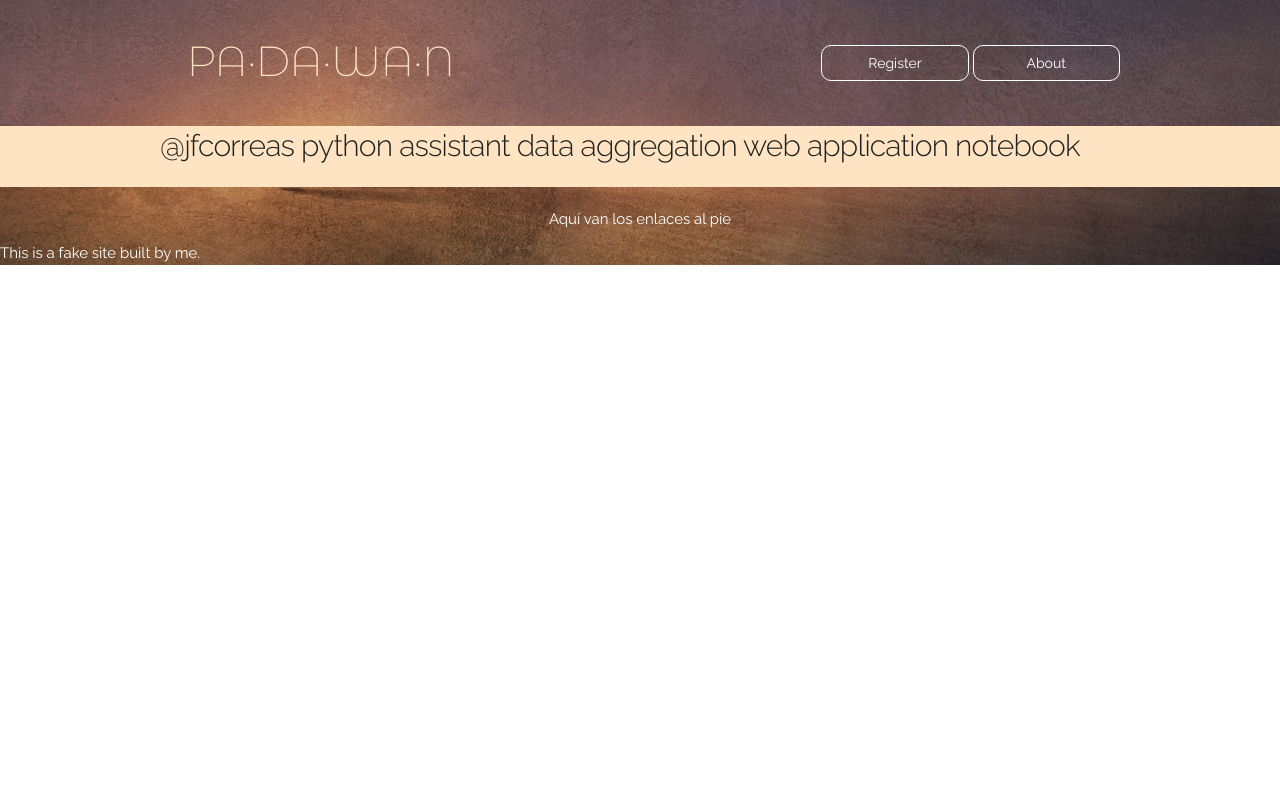
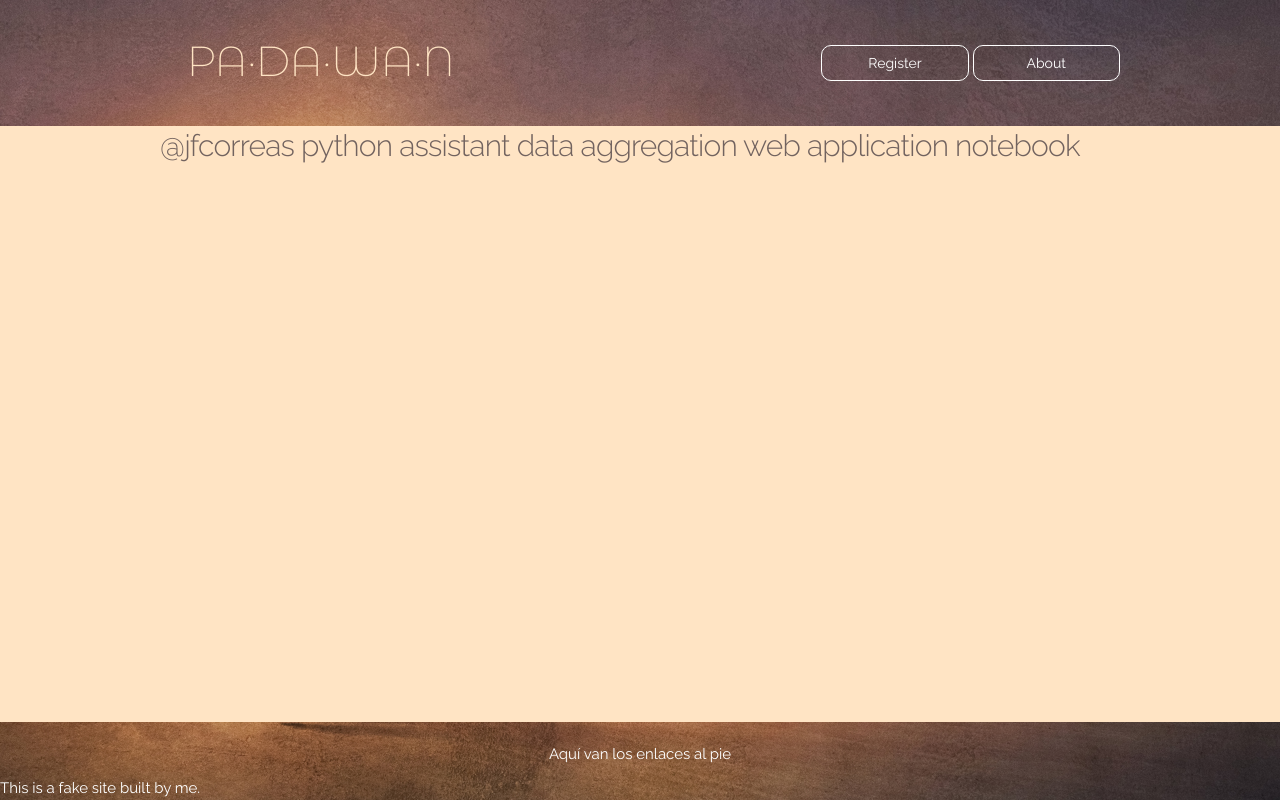
Before and after one commit to jfcorreas/pa-da-wa-n, a Flask app: page /about in a window 1280 px wide. Run offline with Flask 2, Linux system fonts and the light colour scheme.

Commit message:
CSS: Repair footer position and body content

```diff
--- a/padawan/static/css/padawan.css
+++ b/padawan/static/css/padawan.css
@@ -15,9 +15,12 @@
   background-color: #67766a;
   border-color: #67766a;
 }
+.all-but-footer {
+  min-height: calc(100vh - 78px);
+  background: bisque;
+}
+.main-content {
 
-.main-content {
-  background: bisque;
 }
 
 /* Sections
@@ -127,6 +130,7 @@ footer {
   background-image: url('../images/mandalorian_footer.png');
   background-size: cover;
   color: #fff;
+  min-height: 70px;
 }
 
 /* Bigger than 550 */
--- a/padawan/templates/home/about.html
+++ b/padawan/templates/home/about.html
@@ -2,6 +2,8 @@
 
 {% block main_content %}
 
-<h4>@jfcorreas python assistant data aggregation web application notebook</h4>
+<div class="section-heading">
+    <h4>@jfcorreas python assistant data aggregation web application notebook</h4>
+</div>
 
 {% endblock %}
--- a/padawan/templates/shared/_layout.html
+++ b/padawan/templates/shared/_layout.html
@@ -20,10 +20,9 @@
     {% block additional_css %}{% endblock %}
 </head>
 <body>
-
-  <div class="section top-menu">
+    <div class="all-but-footer">
+        <header class="section top-menu">
         <div class="container">
-      <div class="row">
             <div class="one-third column">
               <h2 class="top-menu-multiplier">
                 <a href="/">PA·DA·WA·N</a>
@@ -38,10 +37,8 @@
               </nav>
             </div>
         </div>
-    </div>
-  </div>
+        </header>
 
-  <div class="main-content">
         <div class="container">
         {% block main_content %}{% endblock %}
         </div>
```
Lines whose indentation alone changed are shown as unchanged.
